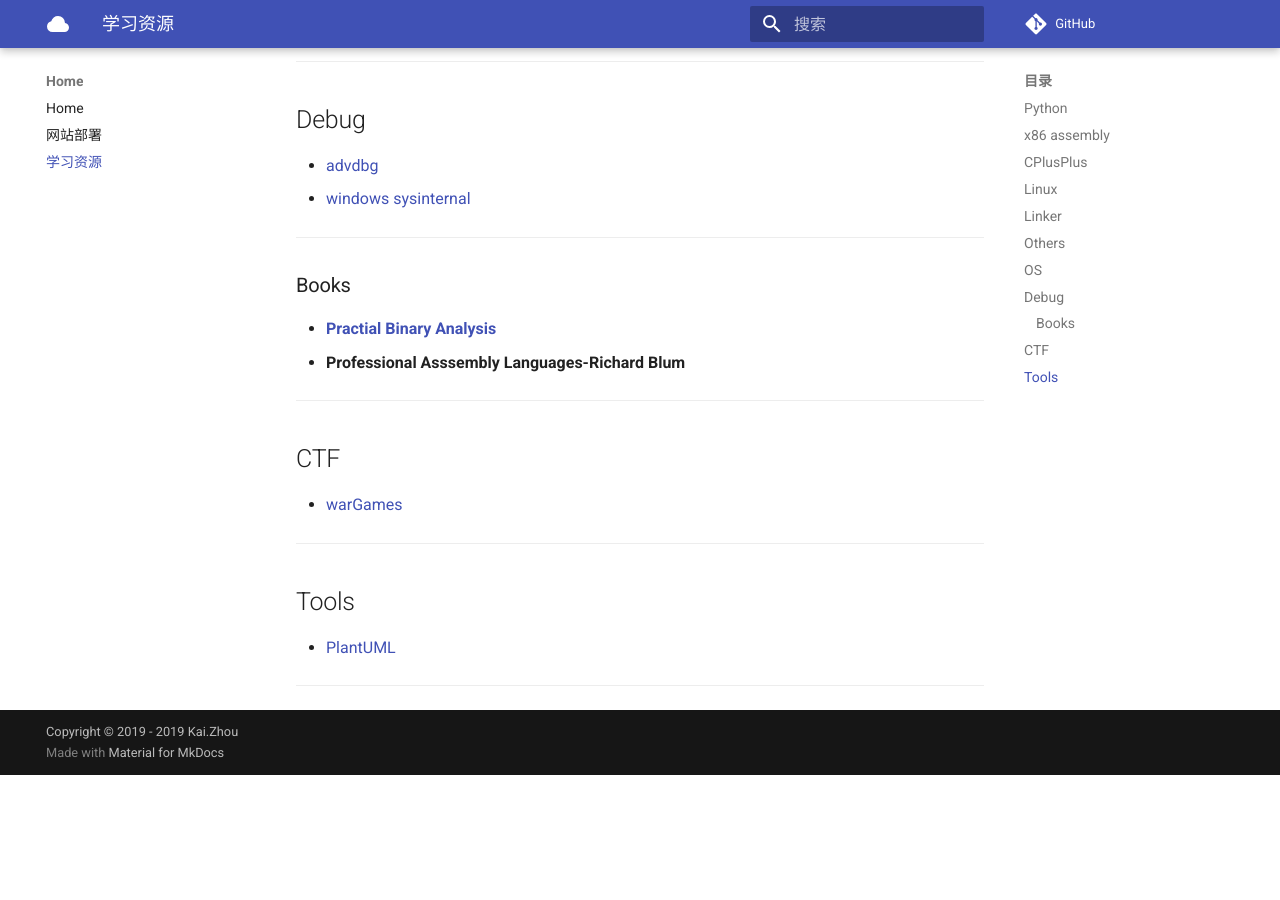
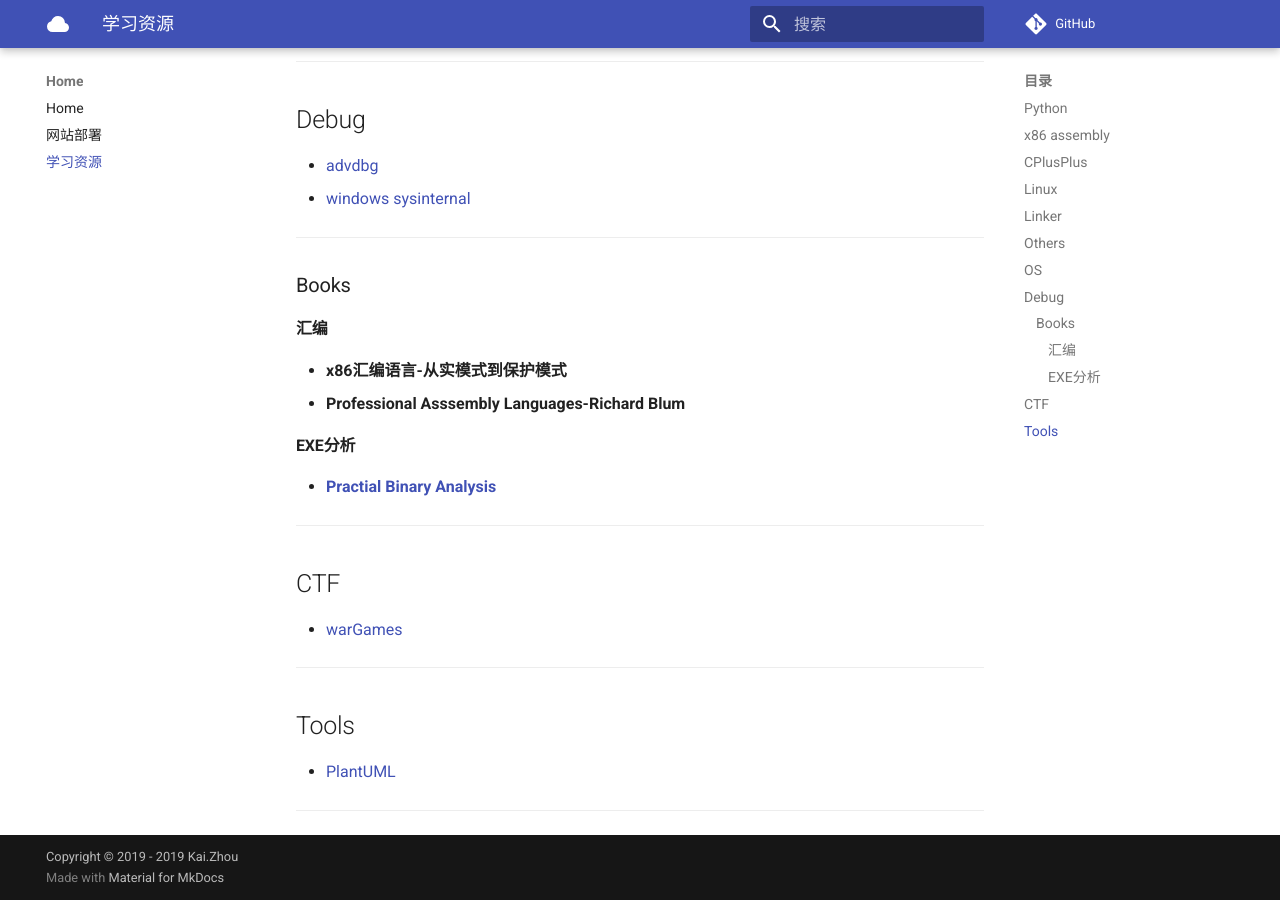
Before and after one commit to zhoukaidev/ks_blog, an MkDocs documentation site: the page built from docs/trainingResource.md, in a window 1280 px wide and 900 px high, scrolled down 1324 px. Built offline with MkDocs 1.6.1 and Material for MkDocs 9.7.7, drawn with Linux system fonts in a browser that asks for light colours; comment, search, counter and statistics services are not loaded; before the commit the page ends 2099 px from its top, so only the background shows below that.

Commit message:
Update trainingResource.md

```diff
--- a/docs/trainingResource.md
+++ b/docs/trainingResource.md
@@ -56,8 +56,15 @@ Record training resource linke to save my bad memroy.
 
 ### Books
 
+#### 汇编
+
+* **x86汇编语言-从实模式到保护模式**
+* **Professional Asssembly Languages-Richard Blum**
+
+#### EXE分析
+
 * **[Practial Binary Analysis](https://practicalbinaryanalysis.com/)**
-* **Professional Asssembly Languages-Richard Blum**
+
 
 ---
 
```
